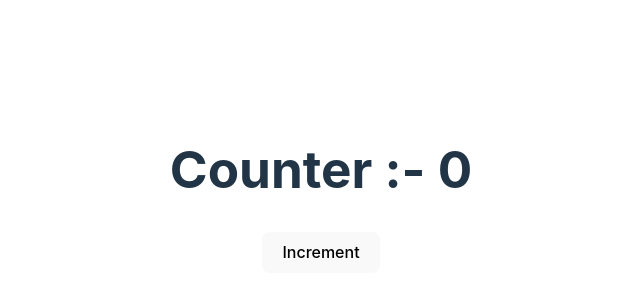
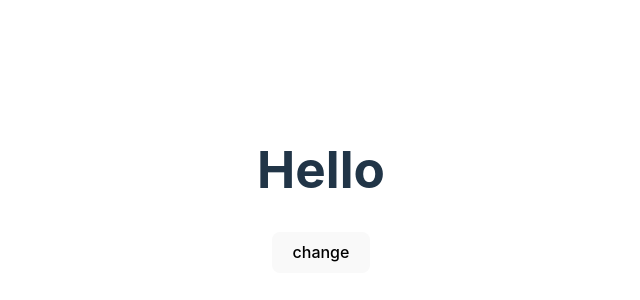
Before and after one commit to MohammedRizwan4/justDemoCodeEvolution, a React (Vite) app: page / in a window 1280 px wide. Shown: the part 210-510 px from the top of the page, without its empty margins (319-959 px from the left). Built offline with nearby package versions, Linux system fonts and the light colour scheme.

Commit message:
refactor: Update App component to use EventBind instead of Counter
The App component is modified to import and use the EventBind component instead of the Counter component. This change improves the functionality of the app by implementing event binding for the "change" button.

```diff
--- a/src/App.jsx
+++ b/src/App.jsx
@@ -1,12 +1,12 @@
 import { useState } from 'react'
 import './App.css'
-import Counter from './components/Counter.jsx'
+import EventBind from './components/EventBind.jsx'
 
 function App() {
 
   return (
     <>
-      <Counter />
+      <EventBind />
     </>
   )
 }
--- /dev/null
+++ b/src/components/EventBind.jsx
@@ -0,0 +1,38 @@
+import React, { Component } from 'react'
+
+export default class EventBind extends Component {
+    constructor(props) {
+        super(props)
+
+        this.state = {
+            message: "Hello"
+        }
+
+        // Method 3 - best when no argument
+        this.changeMessage = this.changeMessage.bind(this)
+    }
+
+    // changeMessage() {
+    //     console.log(this);
+    //     this.setState({ message: "Bye Bye " })
+    // }
+    // Method 4 - best
+    changeMessage = () => {
+        console.log(this);
+        this.setState({ message: "Bye Bye " })
+    }
+
+    render() {
+        return (
+            <div>
+                <h1>{this.state.message}</h1>
+                {/* this wont work, we need to bind this */}
+                {/* Method 1 - not performance optimized*/}
+                {/* <button onClick={this.changeMessage.bind(this)}>change</button> */}
+                {/* Method 2 - when need to pass arguments */}
+                {/* <button onClick={() => this.changeMessage()}>change</button> */}
+                <button onClick={this.changeMessage}>change</button>
+            </div>
+        )
+    }
+}
```
